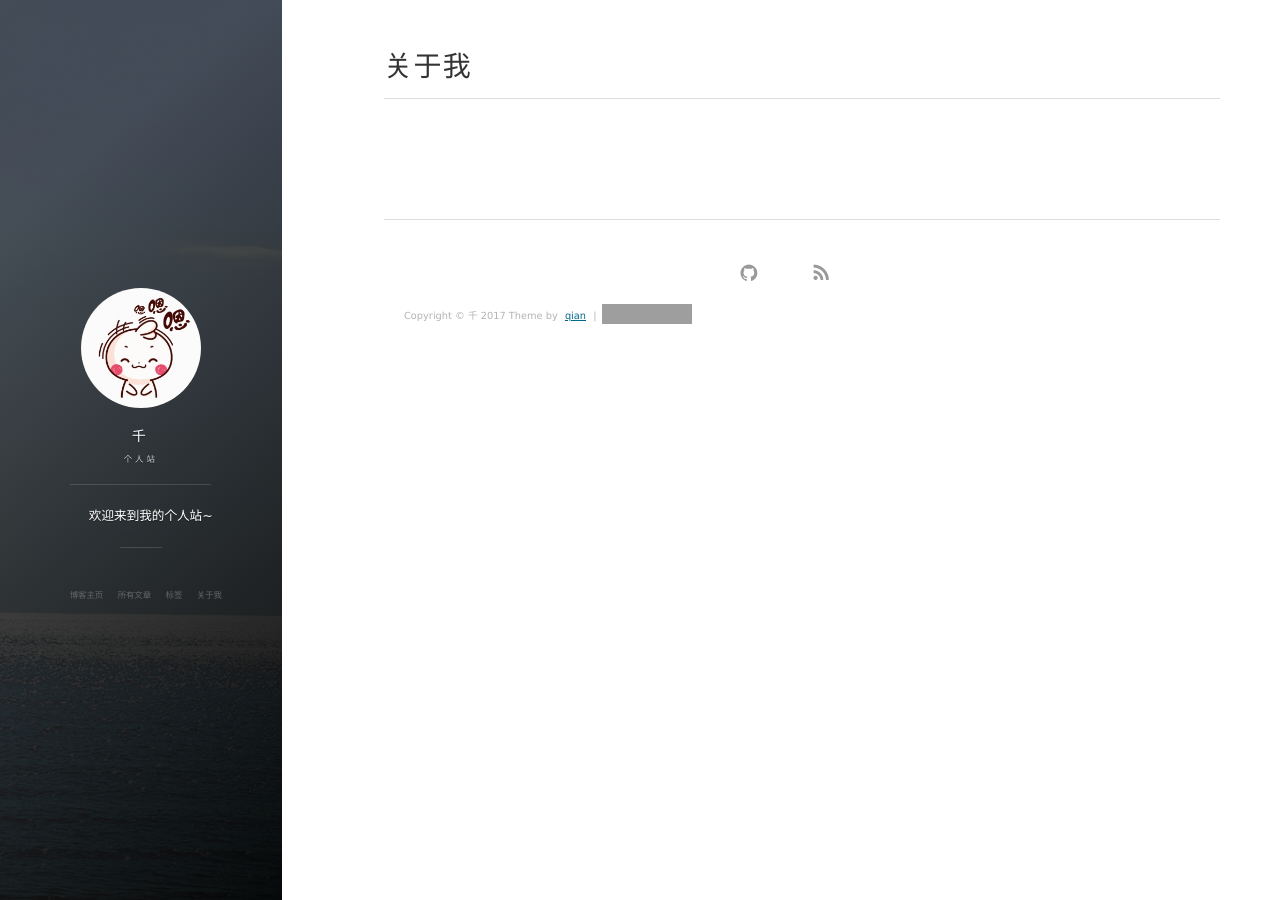
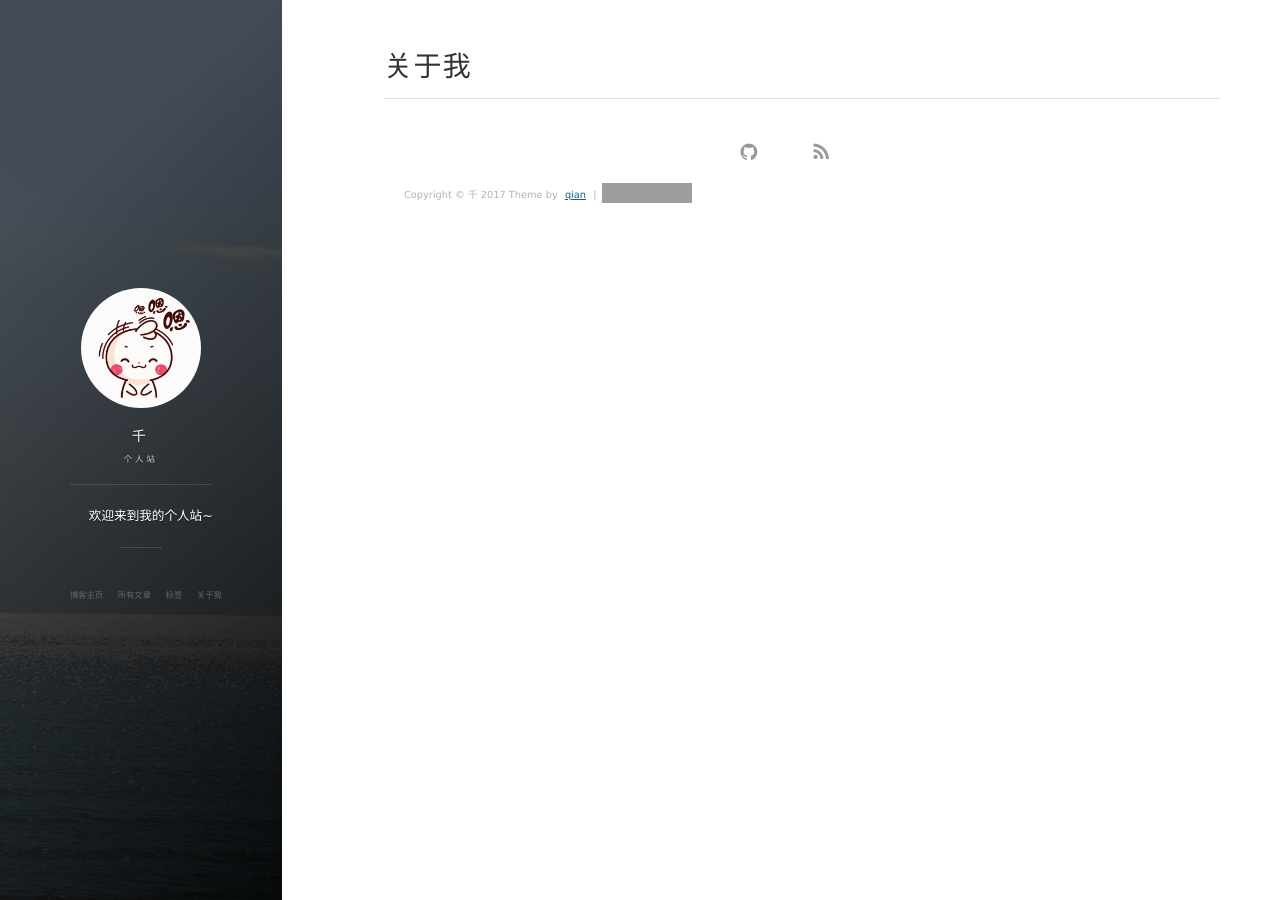
Before and after one commit to maqiancheng/maqiancheng.github.io, a Jekyll site: the page built from about.md, in a window 1280 px wide. Built offline with Jekyll 4.4.1, drawn with Linux system fonts in a browser that asks for light colours; nearby versions of some CDN libraries; comment, search, counter and statistics services are not loaded; grey boxes are pictures that could not be loaded.

Commit message:
close comment

```diff
--- a/_layouts/post.html
+++ b/_layouts/post.html
@@ -21,4 +21,4 @@ layout: default
 </article>
 
 {% include new-old.html %}
-{% include comments.html %}
+<!-- {% include comments.html %} -->
--- a/about.md
+++ b/about.md
@@ -3,4 +3,4 @@ layout: page
 title: 关于我
 ---
 
-{% include comments.html %}
+<!-- {% include comments.html %} -->
```
